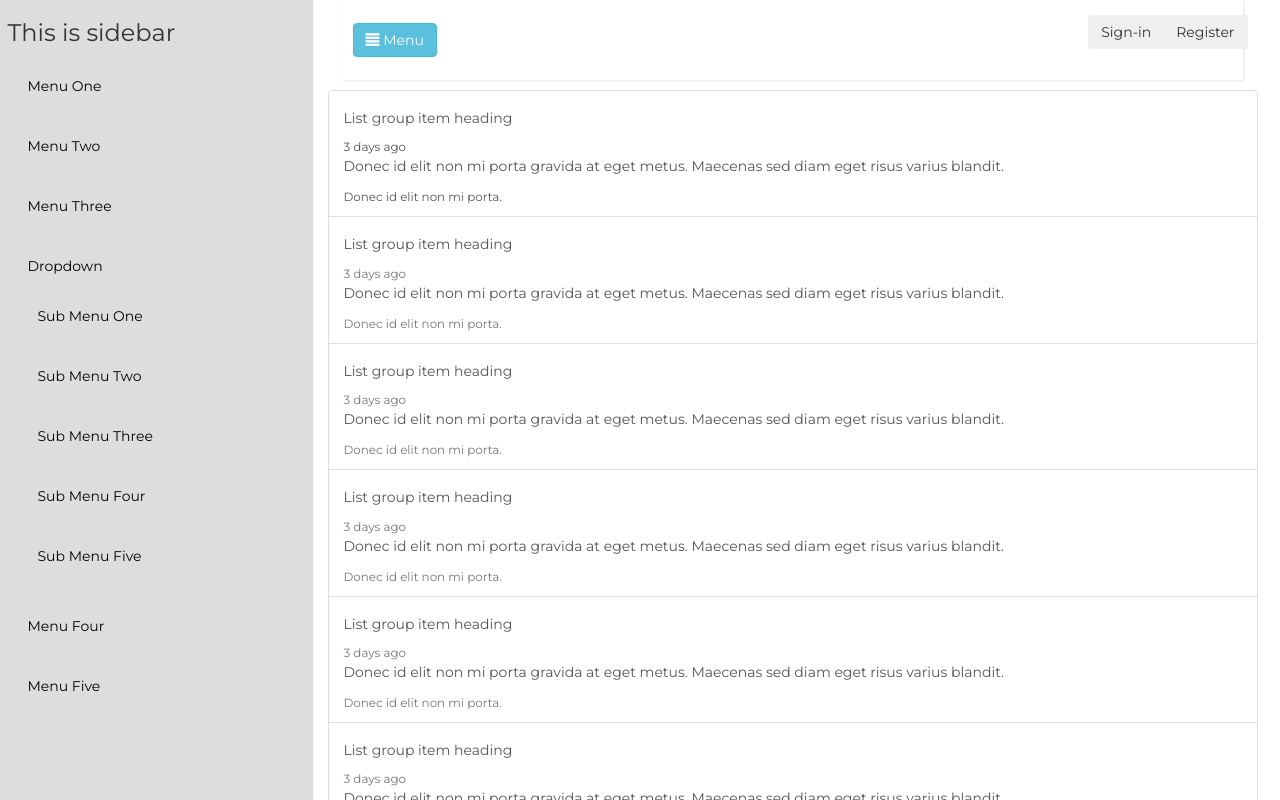
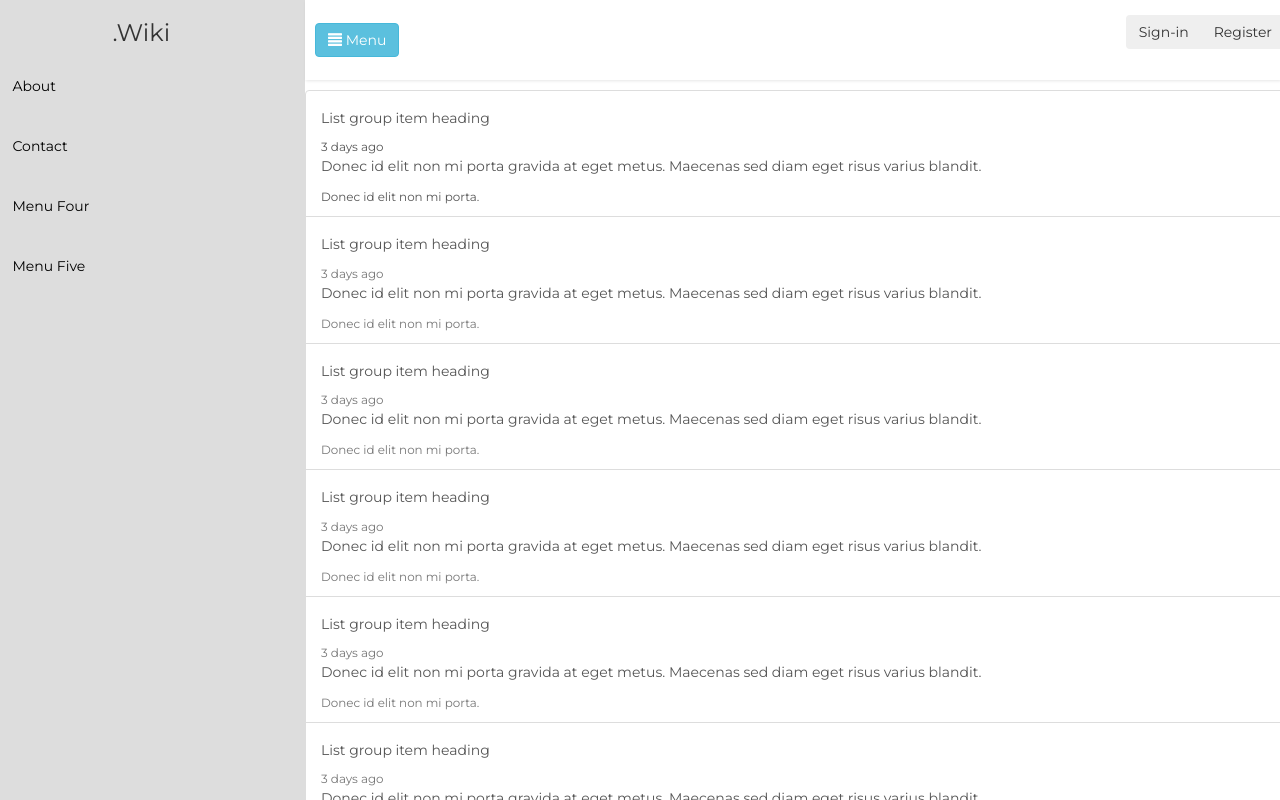
Before and after one commit to qwertypie90/foodie, a plain HTML site: page index.html in a window 1280 px wide. Drawn offline with nearby package versions, Linux system fonts and the light colour scheme; no server answers.

Commit message:
I edited HTML to make it cleaner and delted junks

```diff
--- a/index.html
+++ b/index.html
@@ -5,47 +5,34 @@
     <meta charset="utf-8">
     <meta name="viewport" content="width=device-width, initial-scale=1.0">
     <meta http-equiv="X-UA-Compatible" content="IE=edge">
-    <title>Project 1</title>
+    <title>Class Wiki</title>
     <!-- Bootstrap CSS CDN -->
     <link rel="stylesheet" href="https://maxcdn.bootstrapcdn.com/bootstrap/3.3.7/css/bootstrap.min.css">
     <!-- Our Custom CSS -->
     <link rel="stylesheet" href="asset/css/style.css">
     <link href="https://fonts.googleapis.com/css?family=Montserrat" rel="stylesheet">
-</head>
+    <!-- Firebase -->
+    <script src="https://www.gstatic.com/firebasejs/4.5.0/firebase.js"></script>
 </head>
 
 <body>
-    <div class="container-fluid">
     <div class="row row-offcanvas row-offcanvas-left">
         <div class="col-xs-6 col-sm-3 sidebar-offcanvas" id="sidebar-offcanvas" role="navigation">
             <nav id="sidebar">
                 <div class="sidebar-header">
-                    <h3>This is sidebar</h3>
+                    <h3 class="text-center">.Wiki</h3>
                 </div>
-
                 <ul class="list-unstyled main-menu">
-                    <!--Include your navigation here-->
-                    <li><a href="#">Menu One <span class="icon"></span></a></li>
-                    <li><a href="#">Menu Two <span class="icon"></span></a></li>
-                    <li><a href="#">Menu Three <span class="icon"></span></a></li>
-                    <li><a href="#">Dropdown</a>
-                        <ul class="list-unstyled">
-                            <li class="sub-nav"><a href="#">Sub Menu One <span class="icon"></span></a></li>
-                            <li class="sub-nav"><a href="#">Sub Menu Two <span class="icon"></span></a></li>
-                            <li class="sub-nav"><a href="#">Sub Menu Three <span class="icon"></span></a></li>
-                            <li class="sub-nav"><a href="#">Sub Menu Four <span class="icon"></span></a></li>
-                            <li class="sub-nav"><a href="#">Sub Menu Five <span class="icon"></span></a></li>
-                        </ul>
-                    </li>
+                    <li><a href="#">About <span class="icon"></span></a></li>
+                    <li><a href="#">Contact <span class="icon"></span></a></li>
                     <li><a href="#">Menu Four <span class="icon"></span></a></li>
                     <li><a href="#">Menu Five <span class="icon"></span></a></li>
                 </ul>
             </nav>
         </div>
-            <!--/span-->
+        <!-- Page Content Holder -->
+        <div class="row">
             <div class="col-xs-12 col-sm-9 content">
-                <!-- Page Content Holder -->
-                <div class="container-fluid">
                 <div id="sub-header">
                     <button type="button" id="sidebarCollapse" class="btn btn-info navbar-btn" data-toggle="offcanvas">
                         <i class="glyphicon glyphicon-align-justify"></i>
@@ -60,6 +47,9 @@
                     </ul>
                 </div>
             </div>
+        </div>
+        <div class="row">
+            <div class="col-xs-12" id="content">
                 <div class="list-group">
                     <a href="#" class="list-group-item list-group-item-action flex-column align-items-start">
                         <div class="d-flex w-100 justify-content-between">
@@ -120,16 +110,12 @@
                 </div>
             </div>
         </div>
-        <!--/row-->
     </div>
-    <!-- /.container -->
     <!--jqery -->
     <script src="https://cdnjs.cloudflare.com/ajax/libs/jquery/3.2.1/jquery.min.js"></script>
     <!-- javascript -->
-    <script src="https://www.gstatic.com/firebasejs/4.4.0/firebase.js"></script>
     <script type="text/javascript" src="asset/javascript/auth.js"></script>
     <script type="text/javascript" src="asset/javascript/app.js"></script>
-
 </body>
 
 </html>
```
Lines whose indentation alone changed are shown as unchanged.
